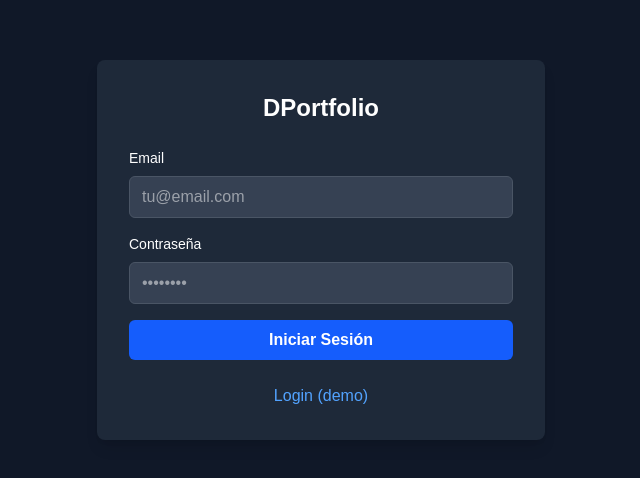
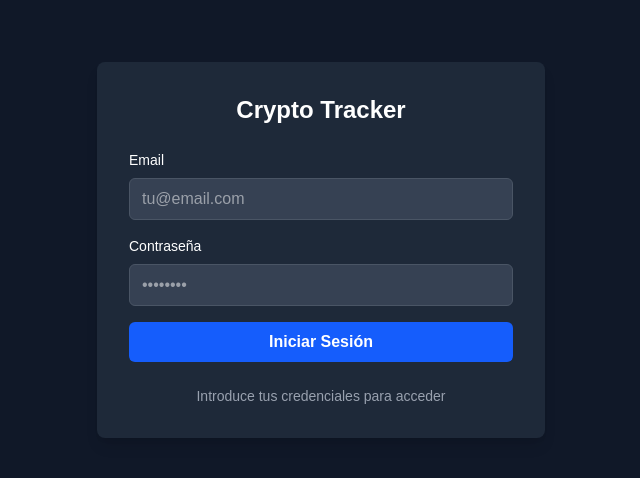
Before and after one commit to diegoTraba/dportfolio, a Next.js app: page / in a window 1280 px wide. Shown: the part 150-628 px from the top of the page, without its empty margins (319-959 px from the left). Built offline with nearby package versions, Linux system fonts and the light colour scheme; no server answers.

Commit message:
Implementacion del login con los datos de BD

```diff
--- a/package.json
+++ b/package.json
@@ -9,6 +9,7 @@
     "lint": "eslint"
   },
   "dependencies": {
+    "@supabase/ssr": "^0.7.0",
     "@supabase/supabase-js": "^2.78.0",
     "@vercel/postgres": "^0.10.0",
     "next": "16.0.1",
--- a/src/app/page.tsx
+++ b/src/app/page.tsx
@@ -1,43 +1,17 @@
-import Link from 'next/link';
-import { supabase } from '@/lib/supabase'
+import Auth from '@/components/Auth'
 
 export default function Home() {
-  //login simple
   return (
     <div className="min-h-screen bg-gray-900 text-white flex items-center justify-center">
       <div className="bg-gray-800 p-8 rounded-lg shadow-lg max-w-md w-full">
-        <h1 className="text-2xl font-bold mb-6 text-center">DPortfolio</h1>
-
-        <div className="space-y-4">
-          <div>
-            <label className="block text-sm font-medium mb-2">Email</label>
-            <input
-              type="email"
-              className="w-full px-3 py-2 bg-gray-700 border border-gray-600 rounded-md"
-              placeholder="tu@email.com"
-            />
-          </div>
-
-          <div>
-            <label className="block text-sm font-medium mb-2">Contraseña</label>
-            <input
-              type="password"
-              className="w-full px-3 py-2 bg-gray-700 border border-gray-600 rounded-md"
-              placeholder="••••••••"
-            />
-          </div>
-
-          <button className="w-full bg-blue-600 hover:bg-blue-700 py-2 px-4 rounded-md font-semibold">
-            Iniciar Sesión
-          </button>
-        </div>
-
+        <h1 className="text-2xl font-bold mb-6 text-center">Crypto Tracker</h1>
+        <Auth />
         <div className="mt-6 text-center">
-          <Link href="/inicio" className="text-blue-400 hover:text-blue-300">
-            Login (demo)
-          </Link>
+          <p className="text-gray-400 text-sm">
+            Introduce tus credenciales para acceder
+          </p>
         </div>
       </div>
     </div>
-  );
+  )
 }
--- a/src/app/test-db/page.tsx
+++ b/src/app/test-db/page.tsx
@@ -2,7 +2,7 @@ import { supabase } from '@/lib/supabase'
 import Link from 'next/link'
 
 export default async function TestDB() {
-  // Probar conexión a Supabase
+  // Consulta simple sin autenticación
   const { data: users, error } = await supabase
     .from('users')
     .select('*')
@@ -14,7 +14,7 @@ export default async function TestDB() {
 
       {error ? (
         <div className="bg-red-800 p-4 rounded-lg">
-          <h2 className="text-lg font-semibold">Error de conexión:</h2>
+          <h2 className="text-lg font-semibold">Error:</h2>
           <pre className="mt-2">{JSON.stringify(error, null, 2)}</pre>
         </div>
       ) : (
--- /dev/null
+++ b/src/components/Auth.tsx
@@ -0,0 +1,84 @@
+'use client'
+
+import { supabase } from '@/lib/supabase'
+import { useState } from 'react'
+import { useRouter } from 'next/navigation'
+
+export default function Auth() {
+  const [email, setEmail] = useState('')
+  const [password, setPassword] = useState('')
+  const [loading, setLoading] = useState(false)
+  const [error, setError] = useState('')
+  const router = useRouter()
+
+  const handleLogin = async (e: React.FormEvent) => {
+    e.preventDefault()
+    setLoading(true)
+    setError('')
+
+    try {
+      // Consultar si existe un usuario con ese email y contraseña
+      const { data: users, error: queryError } = await supabase
+        .from('users')
+        .select('*')
+        .eq('email', email)
+        .eq('password', password)
+        .single()
+
+      if (queryError || !users) {
+        setError('Email o contraseña incorrectos')
+        return
+      }
+
+      // Login exitoso - redirigir al dashboard
+      router.push('/inicio')
+
+    } catch (err) {
+      setError('Error al iniciar sesión')
+    } finally {
+      setLoading(false)
+    }
+  }
+
+  return (
+    <form onSubmit={handleLogin} className="space-y-4">
+      {error && (
+        <div className="bg-red-800 text-white p-3 rounded-md text-sm">
+          {error}
+        </div>
+      )}
+
+      <div>
+        <label className="block text-sm font-medium mb-2">Email</label>
+        <input
+          type="email"
+          placeholder="tu@email.com"
+          value={email}
+          onChange={(e) => setEmail(e.target.value)}
+          className="w-full px-3 py-2 bg-gray-700 border border-gray-600 rounded-md text-white"
+          required
+        />
+      </div>
+
+      <div>
+        <label className="block text-sm font-medium mb-2">Contraseña</label>
+        <input
+          type="password"
+          placeholder="••••••••"
+          value={password}
+          onChange={(e) => setPassword(e.target.value)}
+          className="w-full px-3 py-2 bg-gray-700 border border-gray-600 rounded-md text-white"
+          required
+        />
+      </div>
+
+      <button
+        type="submit"
+        disabled={loading}
+        className="w-full bg-blue-600 hover:bg-blue-700 py-2 px-4 rounded-md font-semibold disabled:opacity-50"
+      >
+        {loading ? 'Iniciando sesión...' : 'Iniciar Sesión'}
+      </button>
+    </form>
+  )
+}
--- a/src/lib/supabase.ts
+++ b/src/lib/supabase.ts
@@ -1,6 +1,15 @@
 import { createClient } from '@supabase/supabase-js'
 
-const supabaseUrl = process.env.NEXT_PUBLIC_SUPABASE_URL!
-const supabaseKey = process.env.NEXT_PUBLIC_SUPABASE_ANON_KEY!
+// Cliente simple para el frontend
+export const supabase = createClient(
+  process.env.NEXT_PUBLIC_SUPABASE_URL!,
+  process.env.NEXT_PUBLIC_SUPABASE_ANON_KEY!
+)
 
-export const supabase = createClient(supabaseUrl, supabaseKey)
+// Para Server Components (si lo necesitas más adelante)
+export const getSupabaseClient = () => {
+  return createClient(
+    process.env.NEXT_PUBLIC_SUPABASE_URL!,
+    process.env.NEXT_PUBLIC_SUPABASE_ANON_KEY!
+  )
+}
```
Also changed, not shown: 1 other file (tests, documents, lock files or other folders).
